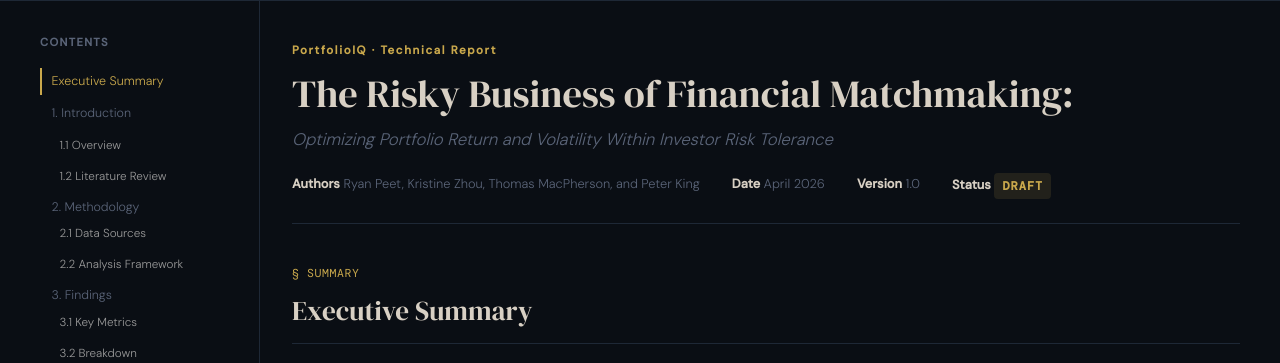
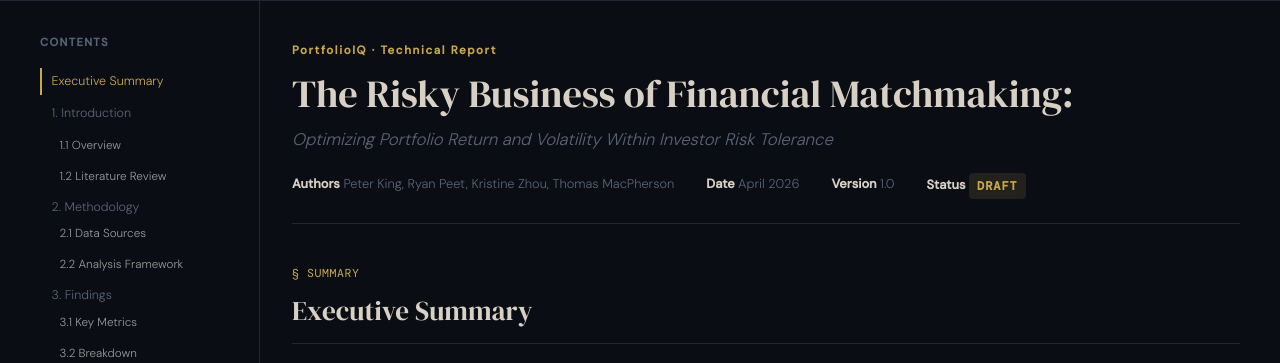
Before and after one commit to tmacpherson6/investment_advisor_dashboard_capstone, a Flask app: page /report in a window 1280 px wide. Shown: the part 77-440 px from the top of the page. Run offline with Flask 3, Linux system fonts and the light colour scheme; parts of the project's set-up code (start-up, migrations or seed data) failed here and were passed over; some libraries are stand-ins or nearby versions; some web fonts are replaced.

Commit message:
updating authors

```diff
--- a/templates/report.html
+++ b/templates/report.html
@@ -455,7 +455,7 @@
             <h1 class="report-title">The Risky Business of Financial Matchmaking:</h1>
             <p class="report-subtitle">Optimizing Portfolio Return and Volatility Within Investor Risk Tolerance</p>
             <div class="report-meta">
-                <span><strong>Authors</strong> Ryan Peet, Kristine Zhou, Thomas MacPherson, and Peter King</span>
+                <span><strong>Authors</strong> Peter King, Ryan Peet, Kristine Zhou, Thomas MacPherson</span>
                 <span><strong>Date</strong> April 2026</span>
                 <span><strong>Version</strong> 1.0</span>
                 <span><strong>Status</strong> <span class="badge badge-blue">Draft</span></span>
```
